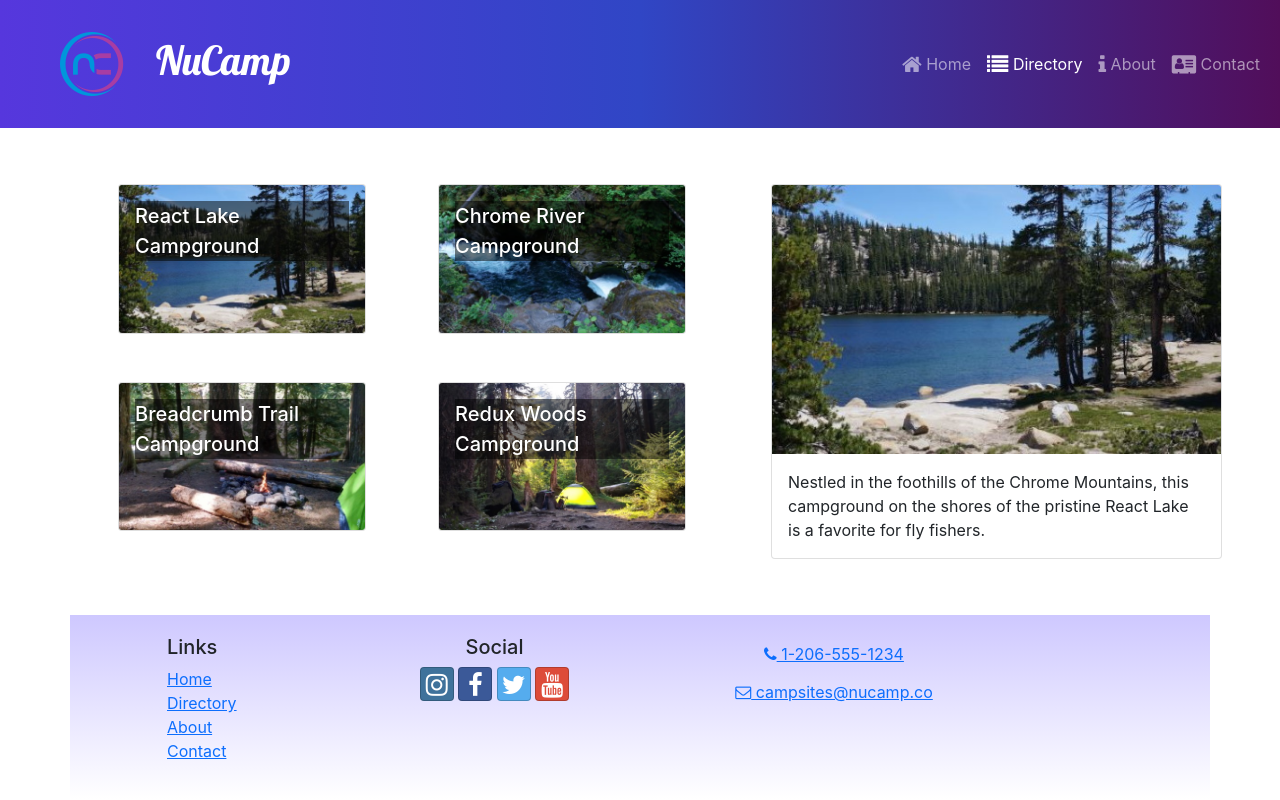
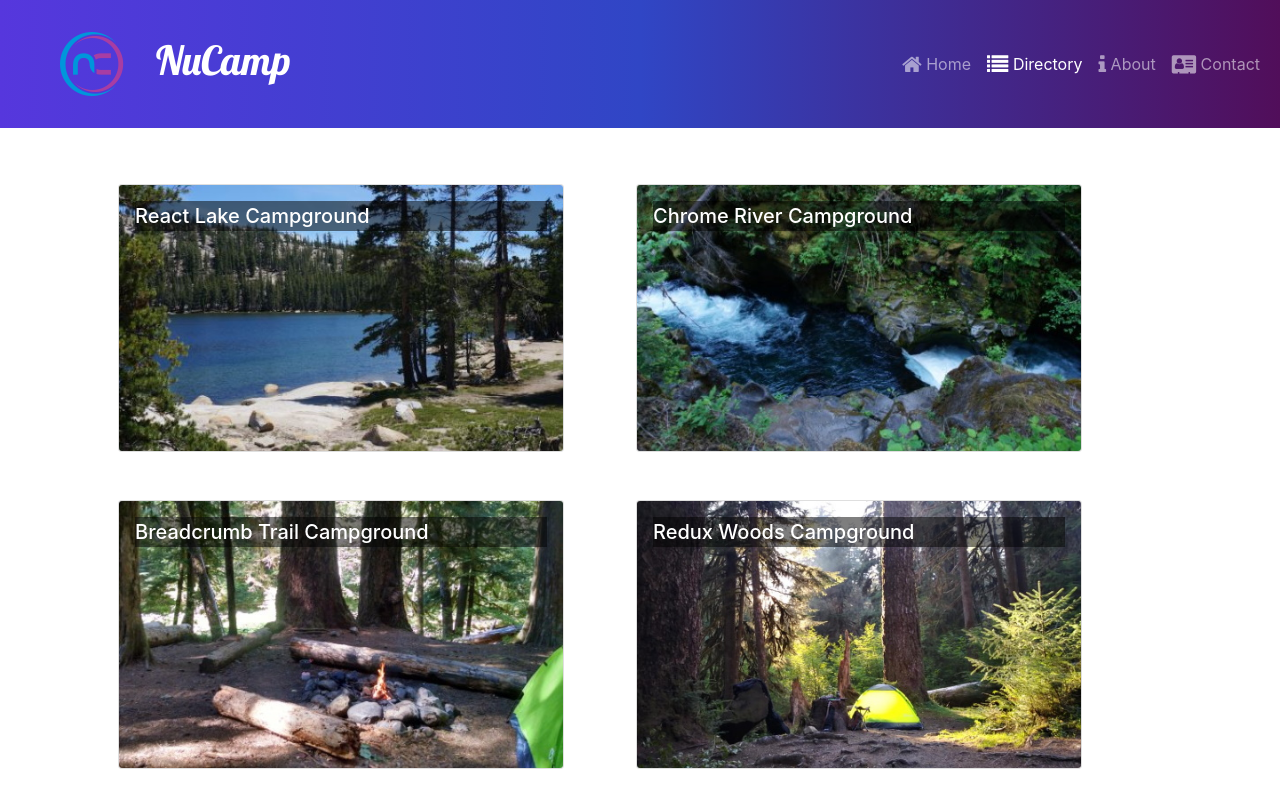
Before and after one commit to cbenedict76/3-React_2023_01_04, a React (Create React App) app: page /directory in a window 1280 px wide. Shown: the top 800 px of the page. Built offline with nearby package versions, Linux system fonts and the light colour scheme.

Commit message:
3-React - Week 2 - CampsiteDetailPage with useParams

```diff
--- a/src/App.js
+++ b/src/App.js
@@ -1,9 +1,10 @@
 import { Routes, Route } from 'react-router-dom'
 import ContactPage from './pages/ContactPage.js';
 import HomePage from './pages/HomePage.js';
-import CampsitesDirectoryPage from './pages/CampsitesDirectoryPage.js';
 import Header from './components/Header'
 import Footer from './components/Footer'
+import CampsitesDirectoryPage from './pages/CampsitesDirectoryPage.js';
+import CampsiteDetailPage from './pages/CampsiteDetailPage.js';
 import './App.css';
 
 function App() {
@@ -14,6 +15,7 @@
         <Route path='/' element={<HomePage/>} />
         <Route path='contact' element={<ContactPage />} />
         <Route path='directory' element={<CampsitesDirectoryPage />} />
+        <Route path='directory/:campsiteId' element={<CampsiteDetailPage />} />
       </Routes>
       <Footer />
     </div>
--- a/src/features/campsites/CampsiteCard.js
+++ b/src/features/campsites/CampsiteCard.js
@@ -1,14 +1,17 @@
 import { Card, CardImg, CardImgOverlay, CardTitle} from 'reactstrap';
+import { Link } from 'react-router-dom';
 
 const CampsiteCard = ({ campsite }) => {
-    const { image, name } = campsite
+    const { id, image, name } = campsite
     return (
+        <Link to={`${id}`}>
             <Card>
                 <CardImg width='100%' src={image} alt={name} />
                 <CardImgOverlay>
                     <CardTitle>{name}</CardTitle>
                 </CardImgOverlay>
             </Card>
+        </Link>
     );
 }
 
--- a/src/features/campsites/CampsitesList.js
+++ b/src/features/campsites/CampsitesList.js
@@ -1,16 +1,15 @@
-// import { CAMPSITES } from '../../app/shared/CAMPSITES';
 import { Col, Row } from 'reactstrap';
 import CampsiteCard from './CampsiteCard';
 import { selectAllCampsites } from './campsitesSlice';
 
-const CampsiteList = ({ setCampsiteId }) => {
+const CampsiteList = () => {
     const campsites = selectAllCampsites();
 
     return (
         <Row className='ms-auto'>
             {campsites.map((campsite) => {
                 return (
-                    <Col md='5' className='m-4' key={campsite.id} onClick={() => setCampsiteId(campsite.id)}>
+                    <Col md='5' className='m-4' key={campsite.id} >
                         <CampsiteCard campsite={campsite} />
                     </Col>
                 );
--- a/src/features/campsites/campsitesSlice.js
+++ b/src/features/campsites/campsitesSlice.js
@@ -5,12 +5,8 @@
 };
 
 export const selectCampsiteById = (id) => {
-    return CAMPSITES.find((campsite) => campsite.id === id);
+    return CAMPSITES.find((campsite) => campsite.id === parseInt(id));
 }
-
-// export const selectRandomCampsite = () => {
-//     return CAMPSITES[Math.floor(CAMPSITES.length * Math.random())];
-// };
 
 export const selectFeaturedCampsite = () => {
     return CAMPSITES.find((campsite) => campsite.featured);
--- /dev/null
+++ b/src/pages/CampsiteDetailPage.js
@@ -0,0 +1,20 @@
+import { Container, Row } from 'reactstrap';
+import { useParams } from 'react-router-dom';
+import { selectCampsiteById } from '../features/campsites/campsitesSlice';
+import CampsiteDetail from '../features/campsites/CampsiteDetail';
+
+const CampsiteDetailPage = () => {
+    const { campsiteId } = useParams();
+    const campsite = selectCampsiteById(campsiteId);
+
+    return (
+        <Container>
+            <Row>
+                <CampsiteDetail campsite={campsite} />
+            </Row>
+        </Container>
+    )
+
+};
+
+export default CampsiteDetailPage;
--- a/src/pages/CampsitesDirectoryPage.js
+++ b/src/pages/CampsitesDirectoryPage.js
@@ -1,23 +1,10 @@
-import { useState } from 'react';
-import { Container, Row, Col } from 'reactstrap';
-import CampsiteDetail from '../features/campsites/CampsiteDetail';
+import { Container } from 'reactstrap';
 import CampsitesList from '../features/campsites/CampsitesList'
-import { selectCampsiteById } from '../features/campsites/campsitesSlice';
 
 const CampsitesDirectoryPage = () => {
-    const [campsiteId, setCampsiteId] = useState(0);
-    const selectedCampsite = selectCampsiteById(campsiteId);
-
     return (
     <Container>
-        <Row>
-        <Col sm='5' md='7'>
-            <CampsitesList setCampsiteId={setCampsiteId} />
-        </Col>
-        <Col sm='7' md='5'>
-            <CampsiteDetail campsite={selectedCampsite} />
-        </Col>
-        </Row>
+        <CampsitesList />
     </Container>
     )
 }
```
Lines whose indentation alone changed are shown as unchanged.
